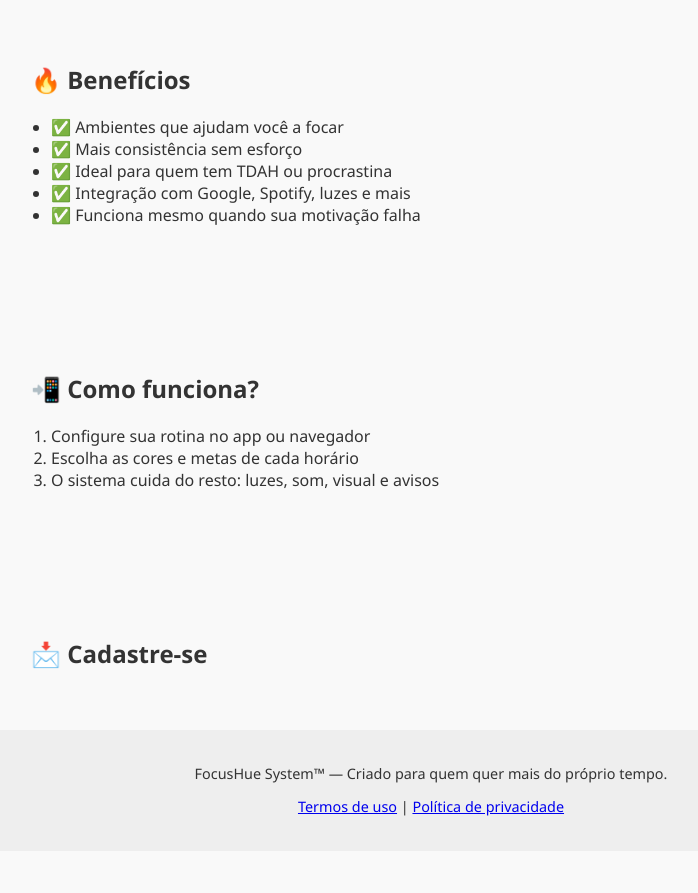
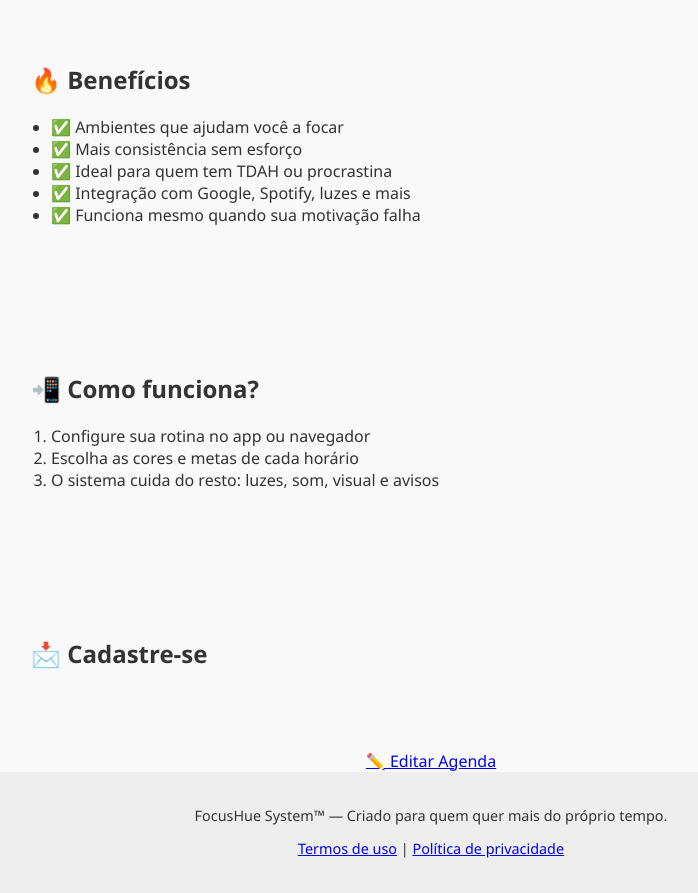
Before and after one commit to hiuryteixeira/focushue-landing, a plain HTML site: page index.html in a window 1280 px wide. Shown: the part 480-1373 px from the top of the page, without its empty margins (209-907 px from the left). Before the commit the page ends 1331 px from the top, so only its background shows below. Drawn offline with Linux system fonts and the light colour scheme.

Commit message:
Update index.html

```diff
--- a/index.html
+++ b/index.html
@@ -107,6 +107,7 @@
     <h2>📩 Cadastre-se</h2>
     <div class="ml-embedded" data-form="C8xX0z"></div>
 </section>
+<a href="edicao.html" style="text-align:center;display:block;margin-top:20px;">✏️ Editar Agenda</a>
 
 <footer>
     <p>FocusHue System™ — Criado para quem quer mais do próprio tempo.</p>
```
